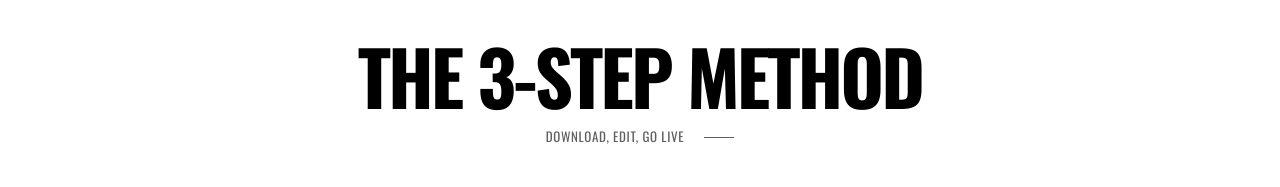
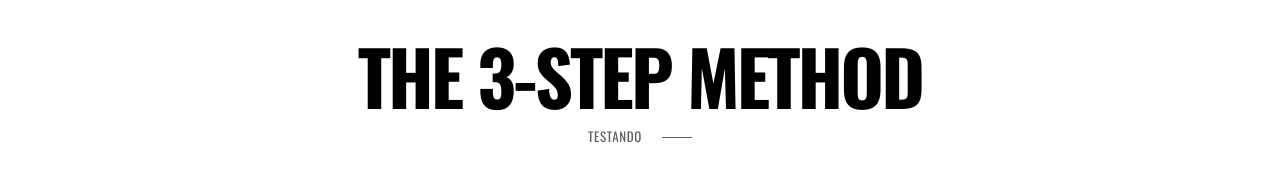
Before and after one commit to victorprocha/hilel, a plain HTML site: page index.html in a window 1280 px wide. Shown: the part 3220-3407 px from the top of the page. Drawn offline with nearby package versions, Linux system fonts and the light colour scheme; files whose address does not match are found by name.

```diff
--- a/index.html
+++ b/index.html
@@ -469,7 +469,7 @@
                     <!-- divider end -->
                     <!-- page subtitle start -->
                     <h2 class="section-subheading">
-                        <span>Download, edit, go live</span>
+                        <span>testando</span>
                     </h2>
                     <!-- page subtitle end -->
                 </div>
```
